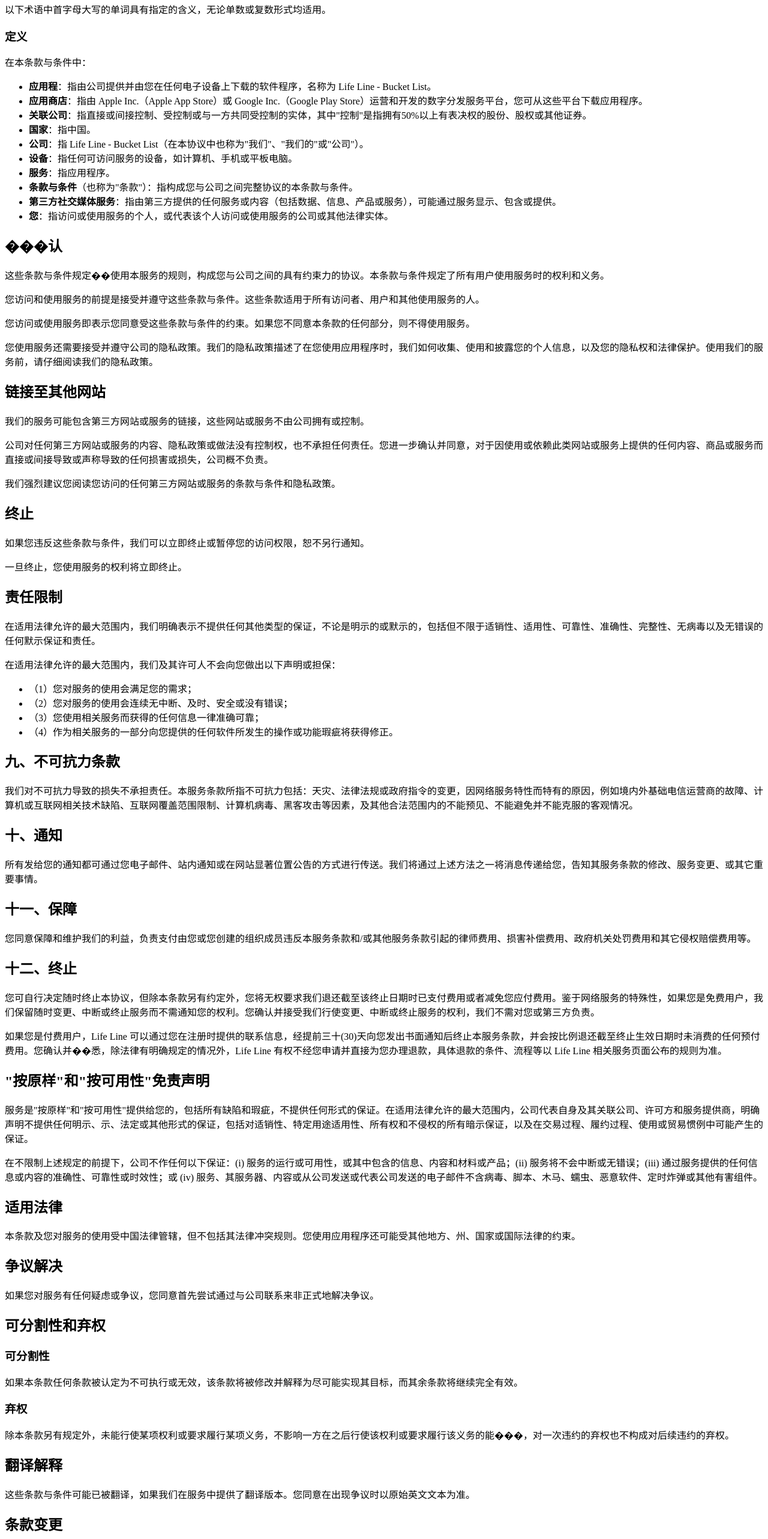
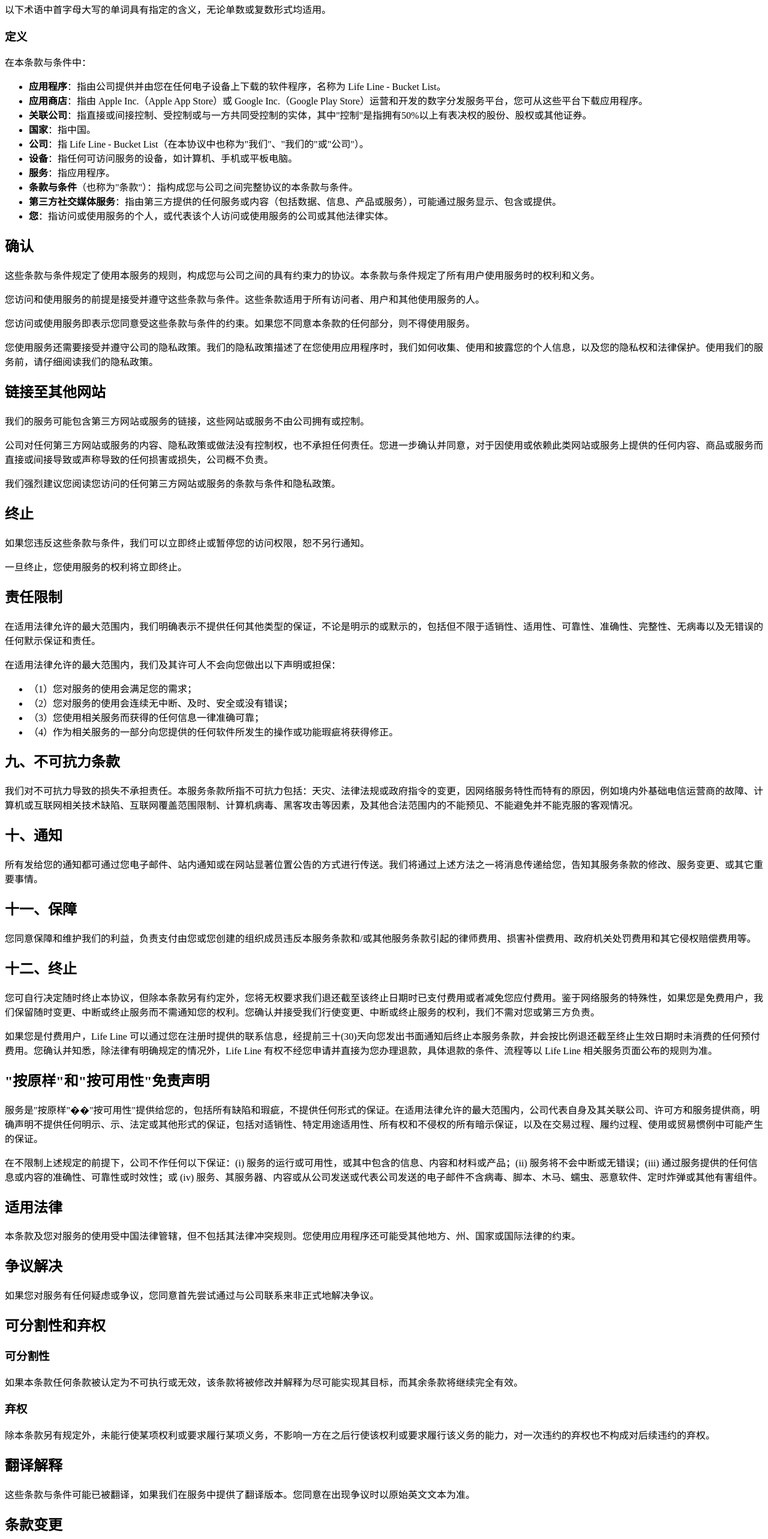
Before and after one commit to ChiRenhua/LifeLine.github.io, a plain HTML site: page terms_zh.html in a window 1280 px wide. Shown: the part 935-3500 px from the top of the page at 60% size. Drawn offline with Linux system fonts and the light colour scheme.

Commit message:
feat: update term

```diff
--- a/terms_zh.html
+++ b/terms_zh.html
@@ -41,7 +41,7 @@
 <h3>定义</h3>
 <p>在本条款与条件中：</p>
 <ul>
-<li><strong>应用程</strong>：指由公司提供并由您在任何电子设备上下载的软件程序，名称为 Life Line - Bucket List。</li>
+<li><strong>应用程序</strong>：指由公司提供并由您在任何电子设备上下载的软件程序，名称为 Life Line - Bucket List。</li>
 <li><strong>应用商店</strong>：指由 Apple Inc.（Apple App Store）或 Google Inc.（Google Play Store）运营和开发的数字分发服务平台，您可从这些平台下载应用程序。</li>
 <li><strong>关联公司</strong>：指直接或间接控制、受控制或与一方共同受控制的实体，其中"控制"是指拥有50%以上有表决权的股份、股权或其他证券。</li>
 <li><strong>国家</strong>：指中国。</li>
@@ -53,8 +53,8 @@
 <li><strong>您</strong>：指访问或使用服务的个人，或代表该个人访问或使用服务的公司或其他法律实体。</li>
 </ul>
 
-<h2>���认</h2>
-<p>这些条款与条件规定��使用本服务的规则，构成您与公司之间的具有约束力的协议。本条款与条件规定了所有用户使用服务时的权利和义务。</p>
+<h2>确认</h2>
+<p>这些条款与条件规定了使用本服务的规则，构成您与公司之间的具有约束力的协议。本条款与条件规定了所有用户使用服务时的权利和义务。</p>
 <p>您访问和使用服务的前提是接受并遵守这些条款与条件。这些条款适用于所有访问者、用户和其他使用服务的人。</p>
 <p>您访问或使用服务即表示您同意受这些条款与条件的约束。如果您不同意本条款的任何部分，则不得使用服务。</p>
 <p>您使用服务还需要接受并遵守公司的隐私政策。我们的隐私政策描述了在您使用应用程序时，我们如何收集、使用和披露您的个人信息，以及您的隐私权和法律保护。使用我们的服务前，请仔细阅读我们的隐私政策。</p>
@@ -91,10 +91,10 @@
 <h2>十二、终止</h2>
 <p>您可自行决定随时终止本协议，但除本条款另有约定外，您将无权要求我们退还截至该终止日期时已支付费用或者减免您应付费用。鉴于网络服务的特殊性，如果您是免费用户，我们保留随时变更、中断或终止服务而不需通知您的权利。您确认并接受我们行使变更、中断或终止服务的权利，我们不需对您或第三方负责。</p>
 
-<p>如果您是付费用户，Life Line 可以通过您在注册时提供的联系信息，经提前三十(30)天向您发出书面通知后终止本服务条款，并会按比例退还截至终止生效日期时未消费的任何预付费用。您确认并��悉，除法律有明确规定的情况外，Life Line 有权不经您申请并直接为您办理退款，具体退款的条件、流程等以 Life Line 相关服务页面公布的规则为准。</p>
+<p>如果您是付费用户，Life Line 可以通过您在注册时提供的联系信息，经提前三十(30)天向您发出书面通知后终止本服务条款，并会按比例退还截至终止生效日期时未消费的任何预付费用。您确认并知悉，除法律有明确规定的情况外，Life Line 有权不经您申请并直接为您办理退款，具体退款的条件、流程等以 Life Line 相关服务页面公布的规则为准。</p>
 
 <h2>"按原样"和"按可用性"免责声明</h2>
-<p>服务是"按原样"和"按可用性"提供给您的，包括所有缺陷和瑕疵，不提供任何形式的保证。在适用法律允许的最大范围内，公司代表自身及其关联公司、许可方和服务提供商，明确声明不提供任何明示、示、法定或其他形式的保证，包括对适销性、特定用途适用性、所有权和不侵权的所有暗示保证，以及在交易过程、履约过程、使用或贸易惯例中可能产生的保证。</p>
+<p>服务是"按原样"��"按可用性"提供给您的，包括所有缺陷和瑕疵，不提供任何形式的保证。在适用法律允许的最大范围内，公司代表自身及其关联公司、许可方和服务提供商，明确声明不提供任何明示、示、法定或其他形式的保证，包括对适销性、特定用途适用性、所有权和不侵权的所有暗示保证，以及在交易过程、履约过程、使用或贸易惯例中可能产生的保证。</p>
 <p>在不限制上述规定的前提下，公司不作任何以下保证：(i) 服务的运行或可用性，或其中包含的信息、内容和材料或产品；(ii) 服务将不会中断或无错误；(iii) 通过服务提供的任何信息或内容的准确性、可靠性或时效性；或 (iv) 服务、其服务器、内容或从公司发送或代表公司发送的电子邮件不含病毒、脚本、木马、蠕虫、恶意软件、定时炸弹或其他有害组件。</p>
 
 <h2>适用法律</h2>
@@ -108,7 +108,7 @@
 <p>如果本条款任何条款被认定为不可执行或无效，该条款将被修改并解释为尽可能实现其目标，而其余条款将继续完全有效。</p>
 
 <h3>弃权</h3>
-<p>除本条款另有规定外，未能行使某项权利或要求履行某项义务，不影响一方在之后行使该权利或要求履行该义务的能���，对一次违约的弃权也不构成对后续违约的弃权。</p>
+<p>除本条款另有规定外，未能行使某项权利或要求履行某项义务，不影响一方在之后行使该权利或要求履行该义务的能力，对一次违约的弃权也不构成对后续违约的弃权。</p>
 
 <h2>翻译解释</h2>
 <p>这些条款与条件可能已被翻译，如果我们在服务中提供了翻译版本。您同意在出现争议时以原始英文文本为准。</p>
@@ -124,7 +124,7 @@
 </ul>
 
 <h2>三、服务费用</h2>
-<p>您理解并同意 Life Line 有权根据实际需要对目前的收费方式、支付渠道、收费标准进行合理调整，或对某些目前免费的服务项目收取合理的服务费，如您不同意 Life Line 收取此项目费用，则您有权退出使用该项服务或终止使用 Life Line。</p>
+<p>您理解并同意 Life Line 有权根据实际需要对目前的收费方式、支付渠道、收费��准进行合理调整，或对某些目前免费的服务项目收取合理的服务费，如您不同意 Life Line 收取此项目费用，则您有权退出使用该项服务或终止使用 Life Line。</p>
 
 <p>您理解并同意 Life Line 对新增服务项目有权决定是否收费，您有权选择接受或拒绝该项目服务。</p>
 
@@ -133,9 +133,9 @@
 <p>您在此确认并接受，无论本协议是否有相反约定，您一旦为组织开通付费服务，则该组织无法恢复至免费版本，如您未支付费用或欠费，则 Life Line 有权暂停或停止向该组织提供全部服务。</p>
 
 <h2>四、用户使用规则</h2>
-<p>Life Line 仅供您于您个人使用，不得销售、转让、许可或以其它方式提供给任何第三方，如果您要销售、转让或许可或以其它方式提供给 Life Line 或者与 Life Line 有关或派生的任何资���、服务或软件，则必须得到我们的书面允许。如果您对 Life Line 有任何意见，或有如何改进的建议，可向我们提出。请注意，如果这样做，还会授予我们和第三方在 Life Line（或第三方软件）中无偿使用和加入您的建议或意见的权利。</p>
+<p>Life Line 仅供您于您个人使用，不得销售、转让、许可或以其它方式提供给任何第三方，如果您要销售、转让或许可或以其它方式提供给 Life Line 或者与 Life Line 有关或派生的任何资料、服务或软件，则必须得到我们的书面允许。如果您对 Life Line 有任何意见，或有如何改进的建议，可向我们提出。请注意，如果这样做，还会授予我们和第三方在 Life Line（或第三方软件）中无偿使用和加入您的建议或意见的权利。</p>
 
-<p>您不得滥用 Life Line 的服务，您在此理解并同意，任何经由本服务以上传、发布、发送即时信息或任何其他方式传送的资讯、资料、文字、软件、音乐、音讯、照片��图形、视讯、信息、用户的登记资料或其他资料（以下简称"内容"）��无论系公开还是私下，均由内容提供者、使用者对其上传、使用行为自行承担责任，Life Line 无法控制经由本服务传送之内容，也无法对用户的使用行为进行全面控制，因此不能保证内容的合法性、正确性、完整性、真实性或品质。</p>
+<p>您不得滥用 Life Line 的服务，您在此理解并同意，任何经由本服务以上传、发布、发送即时信息或任何其他方式传送的资讯、资料、文字、软件、音乐、音讯、照片、图形、视讯、信息、用户的登记资料或其他资料（以下简称"内容"）无论系公开还是私下，均由内容提供者、使用者对其上传、使用行为自行承担责任，Life Line 无法���制经由本服务传送之内容，也无法对用户的使用行为进行全面控制，因此不能保证内容的合法性、正确性、完整性、真实性或品质。</p>
 
 <h2>五、知识产权</h2>
 <p>您承认我们拥有对 Life Line 的所有权利，包括但不限于所有知识产权。"知识产权"指在专利法、著作权法、商标法、反不正当竞争法等法中规定的所有权利以及其中的所有应用、更新、扩展和恢复，无论在现在还是以后在全球范围内实施和生效。您同意不会修改、改编、翻译 Life Line 软件、创作 Life Line 的派生作品、通过反编译、反向工程、反汇编或其它方式从 Life Line 得到源代码。您同意不会删除、掩盖或更改我们或任何第三方的版权声明、商标或其它知识产权声明。我们提供的网络服务中包含的标识、版面设计、排版方式、文本、图片、图形等均受著作权、商标权及其它法律保护，未经相关权利人同意，上述内容均不得在任何平台被直接或间接发布、使用、出于发布或使用目的的改写或再发行，或被用于其他任何商业目的。</p>
@@ -145,7 +145,7 @@
 <p>对于您通过 Life Line 服务公开的内容，您同意许可我们在全球范围内享有免许可费、非独家的、可再许可及永久有效的使用权利。我们可以自行决定使用（包括但不限于复制、改编、修改、创建衍生作品、翻译）、传播这些内容。同时您许可 Life Line 有权就任何第三方对上述内容或其衍生品的侵权以自己名义提起诉讼，并获得全部赔偿。您保证已拥有必要授权对我们进行此许可。虽有前款保留权利之约定，但不代表我们一定会进行上述使用、传播行为，且此权利保留仅针对您已公开的内容，不涉及个人未公开信息和隐私。若您与我们就您公开的内容另行签订书面协议，则该协议条款应优先于本服务条款。</p>
 
 <h2>六、用户隐私制度</h2>
-<p>尊重您个人隐私是我们的一项基本政策。请您仔细审阅，一旦您使用或在 Life Line 更新该《隐私政策》后继续使用 Life Line 服务，即意味着您同意该《隐私政策》并同意 Life Line 按照该《隐私政策》处理您的相关个人信息。请您完整阅读上述隐私权政策，以帮助您更好地保护您的个人信息。</p>
+<p>尊重您个人隐私是我们的一项基本政策。请您仔细审阅，一旦您使用或在 Life Line 更新该《隐私政策》后继续使用 Life Line 服务，即意味着您同意该《隐私政策》并同意 Life Line 按照该《隐私政策》处理您的相关个人信息。请您完整阅读上述隐��权政策，以帮助您更好地保护您的个人信息。</p>
 
 <p>如您是未满18周岁的未成年人，请您通知您的监护人共同阅读并确认，并在您使用服务、提交个人信息之前，务必寻求他们的同意和指导。</p>
 
```
